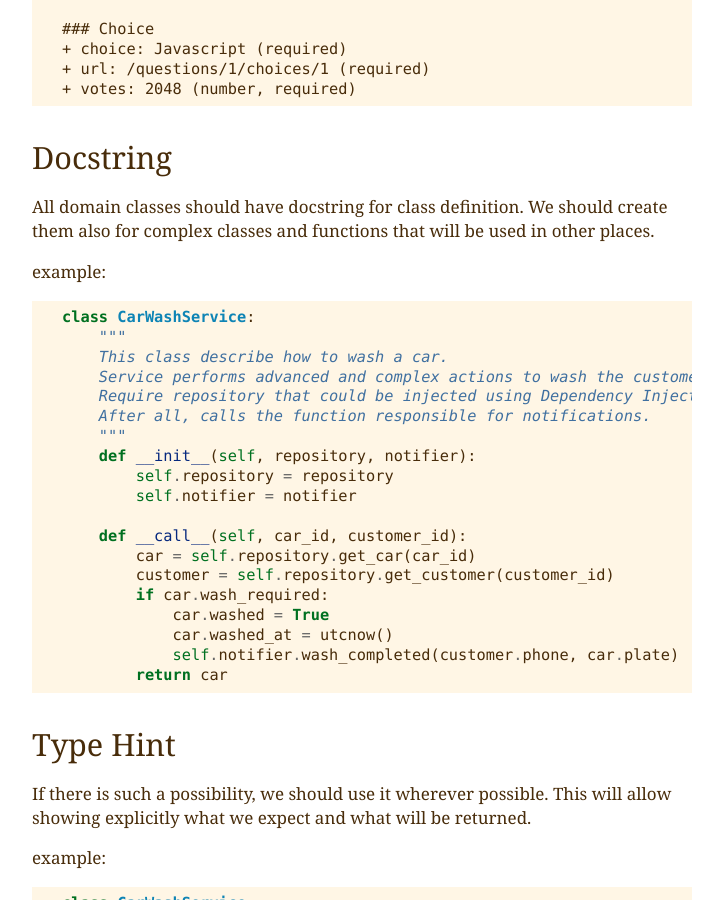
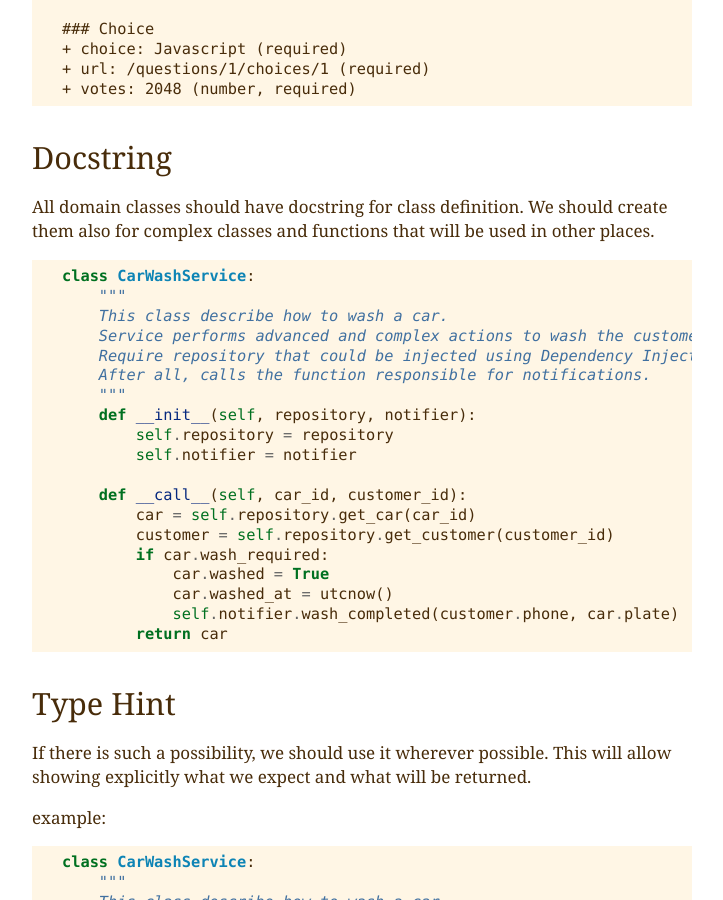
Before and after one commit to rstit/rst-developer-guide, a Sphinx documentation site: the page built from source/documentation.rst, in a window 1280 px wide and 900 px high, scrolled down 1458 px. Shown: the whole window, without its empty margins (388-1111 px from the left). Built offline with Sphinx 7.4.7, drawn with Linux system fonts in a browser that asks for light colours.

Commit message:
codeblock

```diff
--- a/source/documentation.rst
+++ b/source/documentation.rst
@@ -73,7 +73,7 @@
 All domain classes should have docstring for class definition. We should create them also
 for complex classes and functions that will be used in other places.
 
-example::
+.. code-block:: python
 
     class CarWashService:
         """
```
